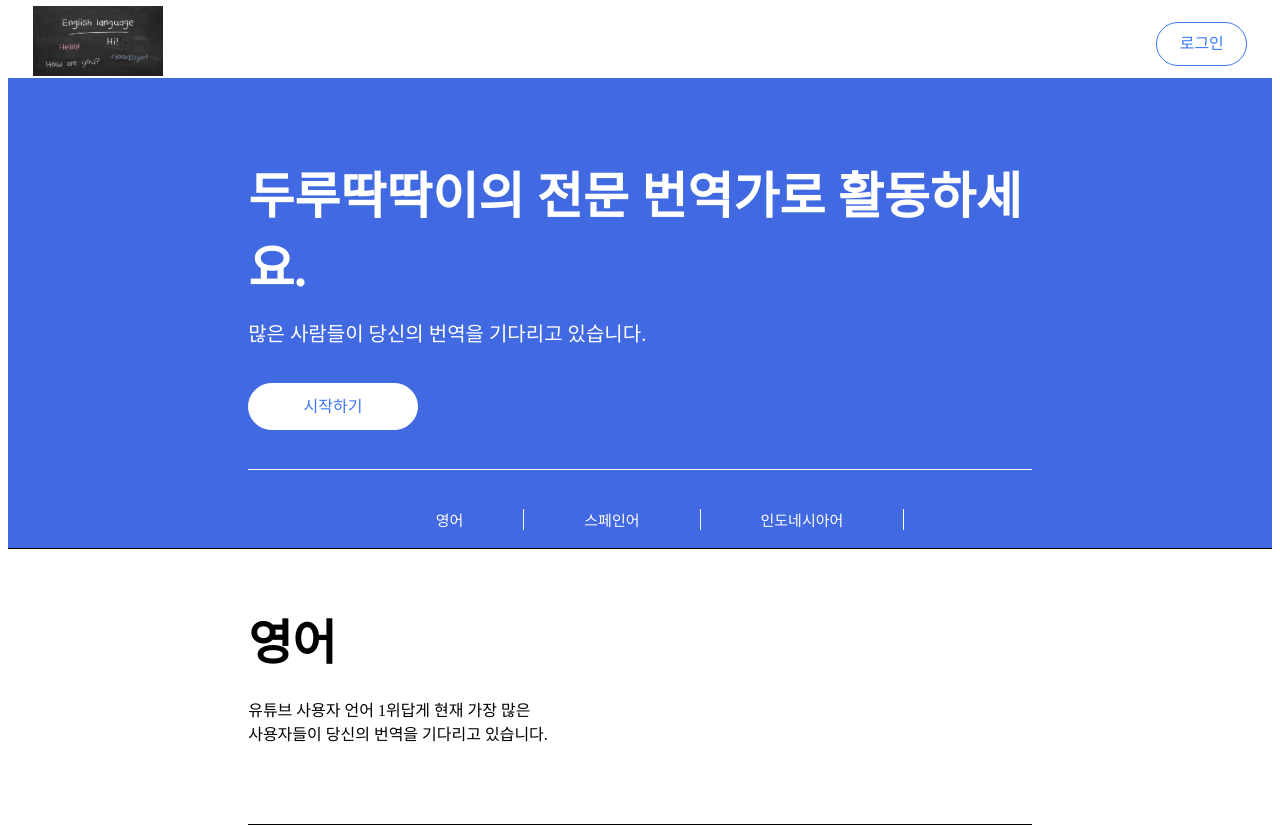
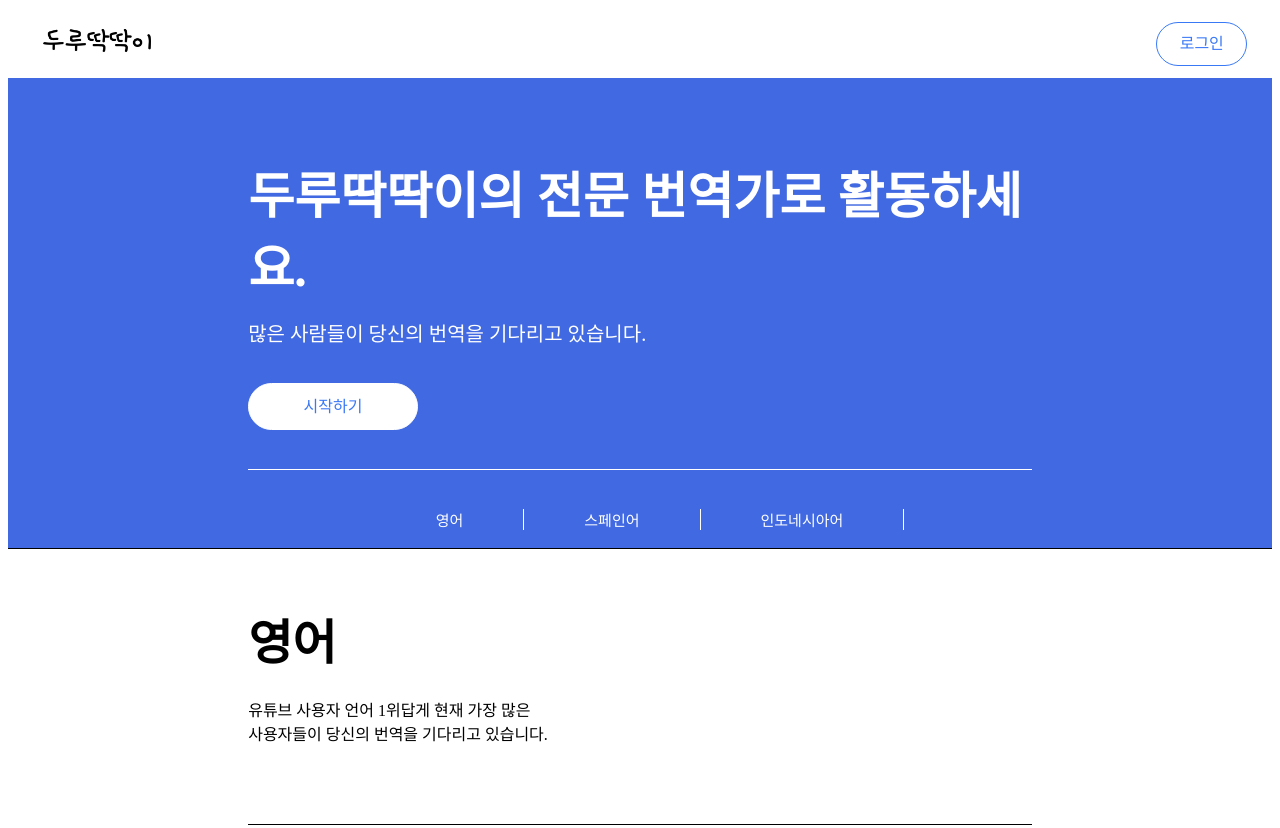
Before and after one commit to HayeongChoi28/Duruttakttaki, a plain HTML site: page apply.html in a window 1280 px wide. Shown: the top 828 px of the page. Drawn offline with Linux system fonts and the light colour scheme.

Commit message:
이미지 재변경

```diff
--- a/apply.html
+++ b/apply.html
@@ -18,7 +18,12 @@
 
     <div class="nav">
       <a href="index.html" target="_self">
-        <img src="English.jpg" width="130px" height="70px" alt="companyName" />
+        <img
+          src="companyName.jpg"
+          width="130px"
+          height="70px"
+          alt="companyName"
+        />
       </a>
 
       <button class="login" onClick="location.href='login.html';">
```
